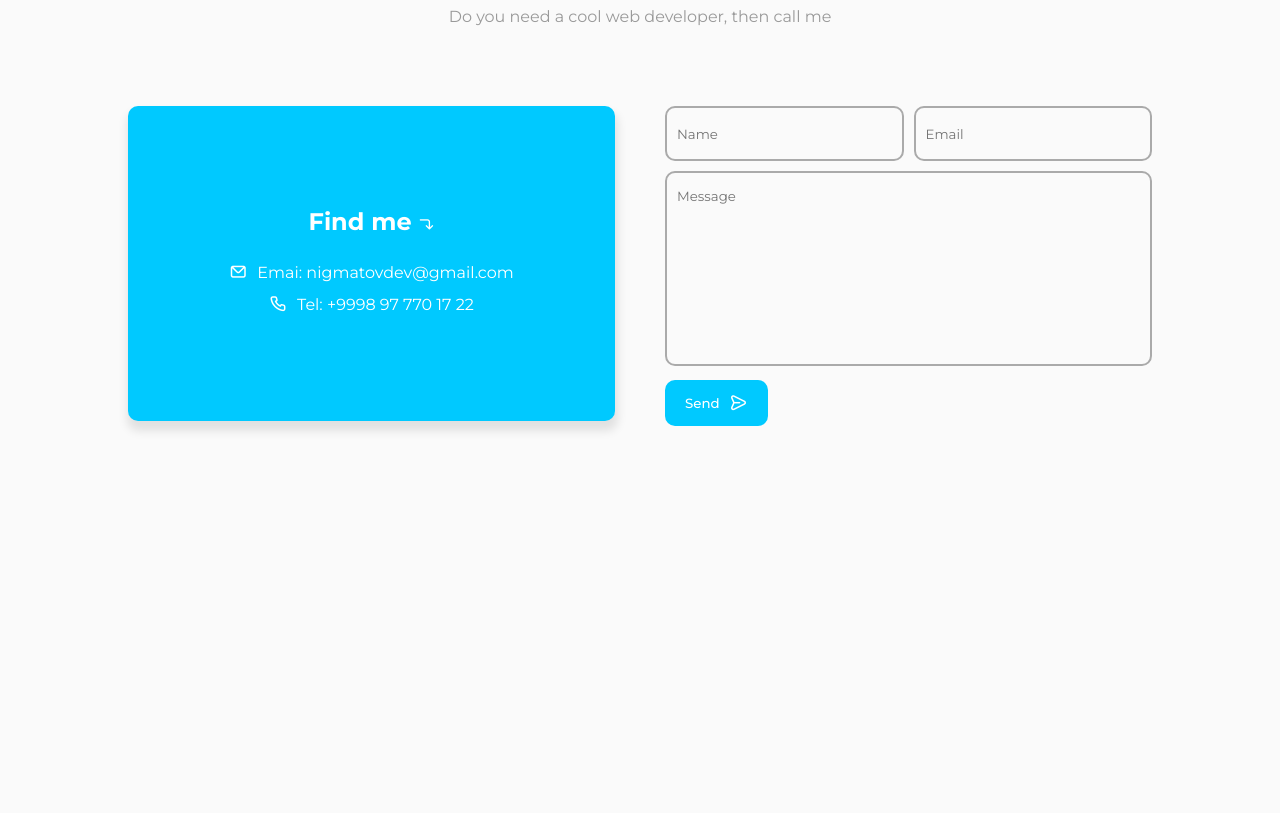
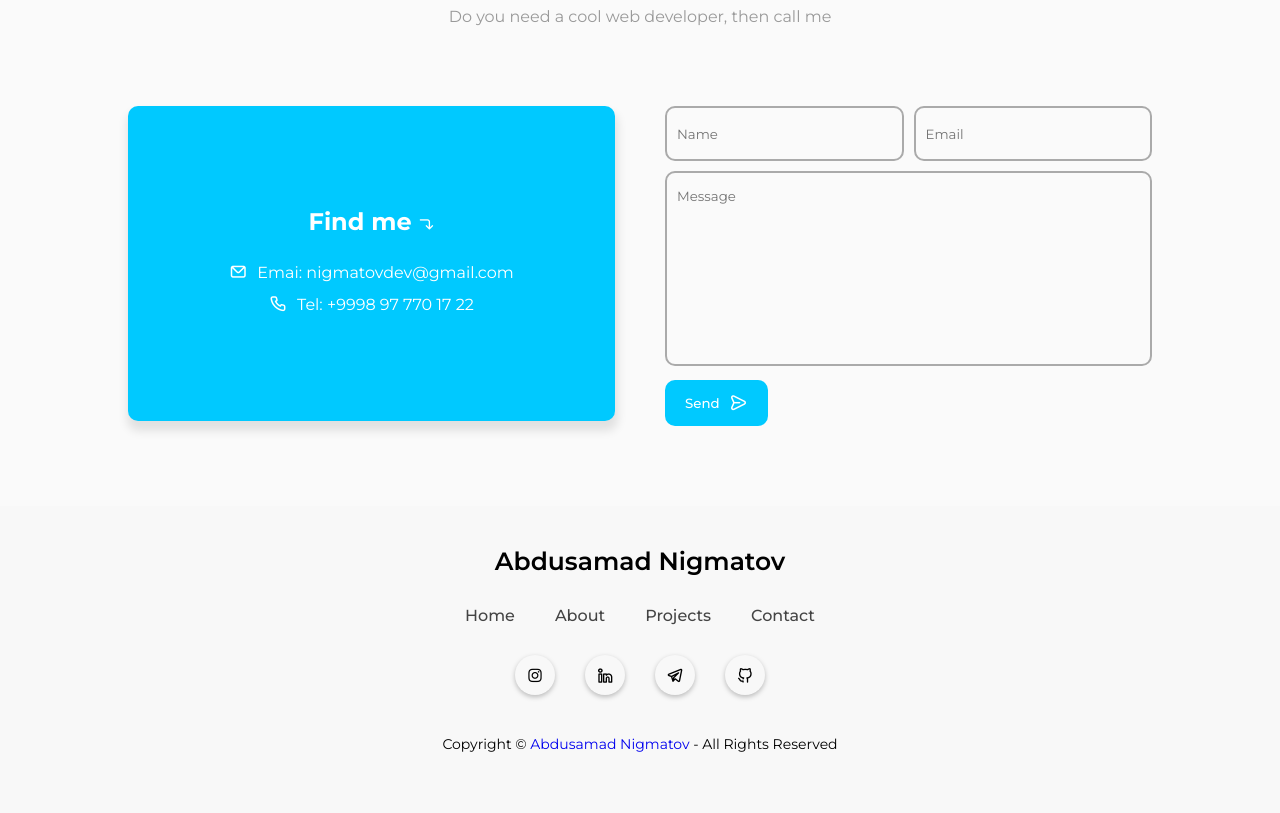
Before and after one commit to anigmatov/web-project-1, a plain HTML site: page index.html in a window 1280 px wide. Shown: the part 1904-2717 px from the top of the page. Before the commit the page ends 2410 px from the top, so only its background shows below. Drawn offline with nearby package versions, Linux system fonts and the light colour scheme.

```diff
--- a/assets/css/style.css
+++ b/assets/css/style.css
@@ -483,6 +483,10 @@ h3{
   outline: none;
 }
 
+.input-field:active, .input-field:focus, textarea:active, textarea:focus{
+  border-color: var(--second-color);
+}
+
 textarea{
   width: 100%;
   height: 195px;
@@ -510,6 +514,45 @@ textarea{
   font-size: 18px;
 }
 
+footer{
+  display: flex;
+  justify-content: center;
+  align-items: center;
+  flex-direction: column;
+  row-gap: 30px;
+  background: #f8f8f8;
+  padding-block: 40px 60px;
+}
+
+.top-footer p{
+  font-size: 25px;
+  font-weight: 600;
+}
+
+.middle-footer .footer-menu{
+  display: flex;
+}
+
+.footer_menu_list{
+  list-style: none;
+}
+
+.footer_menu_list a{
+  text-decoration: none;
+  color: var(--text-color-second);
+  font-weight: 500;
+  margin-inline: 20px;
+}
+
+.footer-social-icon{
+  display: flex;
+  gap: 30px;
+}
+
+.bottom-footer{
+  font-size: 14px;
+  margin-top: 10px;
+}
 
 
 
--- a/assets/js/script.js
+++ b/assets/js/script.js
@@ -23,3 +23,11 @@ function headerShadow() {
     navHeader.style.lineHeight = "90px";
   }
 }
+
+var typingEffect = new Typed(".typedText", {
+  strings : ["Web Developer", "Designer", "Student"],
+  loop: true,
+  typeSpeed: 100,
+  backSpeed: 60,
+  backDelay: 2000
+})
--- a/index.html
+++ b/index.html
@@ -62,7 +62,7 @@
               <span>Abdusamad Nigmatov</span>
             </div>
             <div class="featured-name">
-              <p>I'm <span class="typedText">Programmer</span></p>
+              <p>I'm <span class="typedText"></span></p>
             </div>
             <div class="featured-text-info">
               <p>
@@ -233,6 +233,41 @@
           </div>
         </section>
       </main>
+
+      <footer>
+        <div class="top-footer">
+          <p>Abdusamad Nigmatov</p>
+        </div>
+        <div class="middle-footer">
+          <ul class="footer-menu">
+            <li class="footer_menu_list">
+              <a href="#home">Home</a>
+            </li>
+            <li class="footer_menu_list">
+              <a href="#about">About</a>
+            </li>
+            <li class="footer_menu_list">
+              <a href="#projects">Projects</a>
+            </li>
+            <li class="footer_menu_list">
+              <a href="#contact">Contact</a>
+            </li>
+          </ul>
+        </div>
+        <div class="footer-social-icon">
+          <div class="icon"><i class="uil uil-instagram"></i></div>
+          <div class="icon"><i class="uil uil-linkedin-alt"></i></div>
+          <div class="icon"><i class="uil uil-telegram-alt"></i></div>
+          <div class="icon"><i class="uil uil-github-alt"></i></div>
+        </div>
+        <div class="bottom-footer">
+          <p>
+            Copyright &copy;
+            <a href="#href" style="text-decoration: none">Abdusamad Nigmatov</a>
+            - All Rights Reserved
+          </p>
+        </div>
+      </footer>
     </div>
     <script src="https://unpkg.com/typed.js@2.1.0/dist/typed.umd.js"></script>
     <script src="https://unpkg.com/scrollreveal"></script>
```
